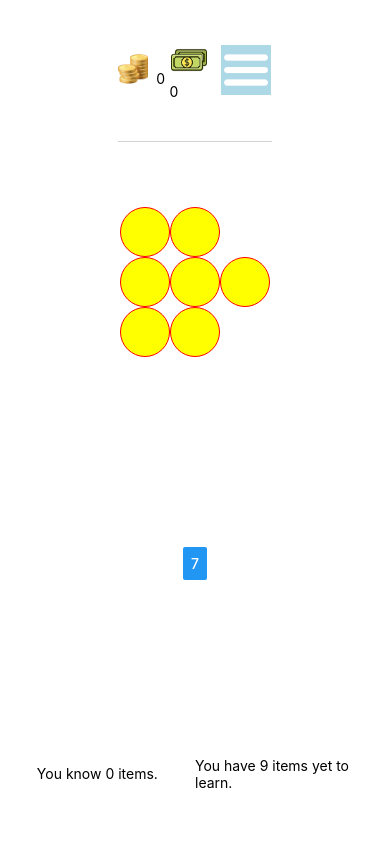
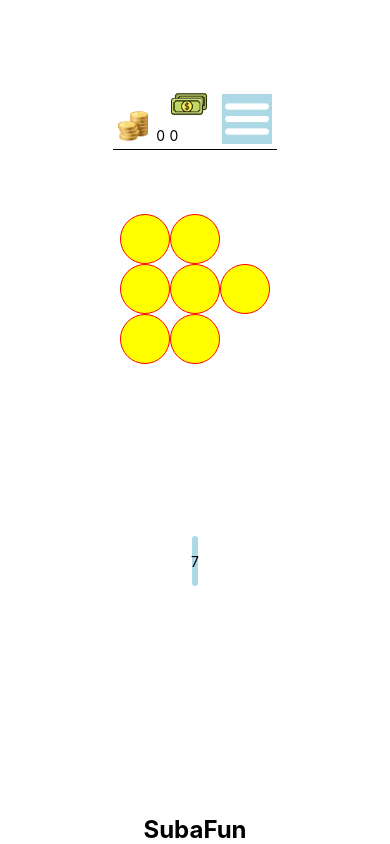
Before and after one commit to Thiggs/Suba-Fun, a React Native app: screen / in a window 390 px wide. Built offline with nearby package versions, Linux system fonts and the light colour scheme.

Commit message:
added images to prompts

```diff
--- a/app/logic/AnswerChecker.js
+++ b/app/logic/AnswerChecker.js
@@ -1,3 +1,6 @@
+import React from 'react';
+import { StyleSheet, Text, View, Image } from 'react-native';
+
 import { questionMaker } from './QuestionMaker.js';
 import { updateData, updateStats } from '../datasets/UserData.js';
 
@@ -27,12 +30,12 @@ function answerChecker(userAnswer, currentState){
     else if (userAnswer == currentState.answer){
       if(currentState.type=="unknown"){
           dataUpdater.push({_id: currentState._id, type: "learning"});
-          newState.prompt="+1 point!";
+          newState.prompt=promptPoint;
           statTracker.points= 1;
           updateData(dataUpdater);
       }
       else if(currentState.buck==1){
-          newState.prompt="+1 buck and 1 point";
+          newState.prompt=promptBuck;
           dataUpdater.push({_id: currentState._id, buck: 0, type:"known"});
           statTracker.points = 1;
           statTracker.bucks = 1;
@@ -40,7 +43,7 @@ function answerChecker(userAnswer, currentState){
       }
       else {
           if(currentState.type !=="known"){statTracker.known = 1;};
-          newState.prompt="+1 point!";
+          newState.prompt=promptPoint;
           dataUpdater.push({_id: currentState._id, type:"known"});
           statTracker.points = 1;
       }
@@ -83,3 +86,11 @@ function answerChecker(userAnswer, currentState){
   };
 
   export { answerChecker };
+
+  const promptPoint =    <Text>  {"+1  "}
+  <Image source={require('../../assets/singleCoin.png')}   style={{ width: 30, height: 30, resizeMode: 'contain'}}/>
+</Text>
+
+  const promptBuck = <Text>  {"+1  "}
+  <Image source={require('../../assets/singleDollar.png')}   style={{ width: 30, height: 30, resizeMode: 'contain'}}/>
+</Text>
--- a/app/navbar/Footerbar.js
+++ b/app/navbar/Footerbar.js
@@ -1,18 +1,15 @@
 import React from 'react';
 import { StyleSheet, Text, View} from 'react-native';
-import { knownTotal, notKnownTotal } from '../datasets/UserData.js';
 
 export class Footerbar extends React.Component {
 
 render(){
-var known = knownTotal
-var yetToLearn = notKnownTotal
 
     return(
         <View style={styles.row}>
-            <Text style={styles.column}>You know { known } items.</Text>
-            <Text style={styles.column}>You have { yetToLearn } items yet to learn.</Text>
+            <Text style={styles.bold}>SubaFun</Text>
         </View>
+
         );
 };
 };
@@ -20,12 +17,10 @@ var yetToLearn = notKnownTotal
 const styles={
     row: {
         flex: 1,
-        flexDirection: 'row',
-        alignItems: 'center',
+        justifyContent: 'flex-end'
     },
-    column: {
-        flex: 1,
-        flexDirection: 'column',
-        alignItems: 'center',
-    }
+    bold: {
+        fontWeight: 'bold',
+        fontSize: 24
+    },
 }
--- a/app/navbar/Navbar.js
+++ b/app/navbar/Navbar.js
@@ -29,14 +29,15 @@ var bucks = totalBucks;
 const styles={
     row: {
         flex: 1,
+        alignItems: 'flex-end',
         flexDirection: 'row',
-        alignItems: 'center',
         borderBottomWidth: 1,
-        borderColor: "lightgray"
+        borderColor: "black",
+        padding: 5,
     },
     column: {
         flex: 1,
+        alignItems: 'flex-end',
         flexDirection: 'column',
-        alignItems: 'center',
     }
 }
--- a/app/views/Choices.js
+++ b/app/views/Choices.js
@@ -1,5 +1,5 @@
 import React from 'react';
-import { StyleSheet, Text, View, Button } from 'react-native';
+import { StyleSheet, Text, View, TouchableOpacity } from 'react-native';
 
 export class Choices extends React.Component {
     constructor(props){
@@ -12,7 +12,9 @@ export class Choices extends React.Component {
         return (
         <View style={styles.answerContainer}>
             {this.props.choices.map(d=>(
-                <View style={styles.buttonContainer} key={"buttonContainer "+d}><Button onPress={() => this.handlePress(d)} title={d.toString()} key={"choice "+d}/></View>
+                    <TouchableOpacity onPress={() => this.handlePress(d)} style={styles.choiceButton} key={"button"+d}>
+                    <Text>{d.toString()}</Text>
+                    </TouchableOpacity>
             ))
             }
         </View>
@@ -22,9 +24,18 @@ export class Choices extends React.Component {
 
 const styles ={
     answerContainer: {
-        flex: 1
+        flex: 1,
+
     },
-    buttonContainer: {
-        flex: 1
+    choiceButton: {
+        marginBottom: 10,
+        marginLeft: '10%',
+        flexDirection: 'row',
+        width: "80%",
+        backgroundColor: 'lightblue',
+        height:50,
+        borderRadius: 10,
+        justifyContent: 'center',
+        alignItems: 'center'
     }
 }
--- a/app/views/Problem.js
+++ b/app/views/Problem.js
@@ -23,6 +23,8 @@ export class Problem extends React.Component {
 const styles= StyleSheet.create({
     container: {
         flex: 1,
-        padding : 10
+        padding : 10,
+        alignItems: 'center',
+        justifyContent: 'center'
     }
 });
```
Also changed, not shown: assets/singleCoin.png (added), assets/singleDollar.png (added).
